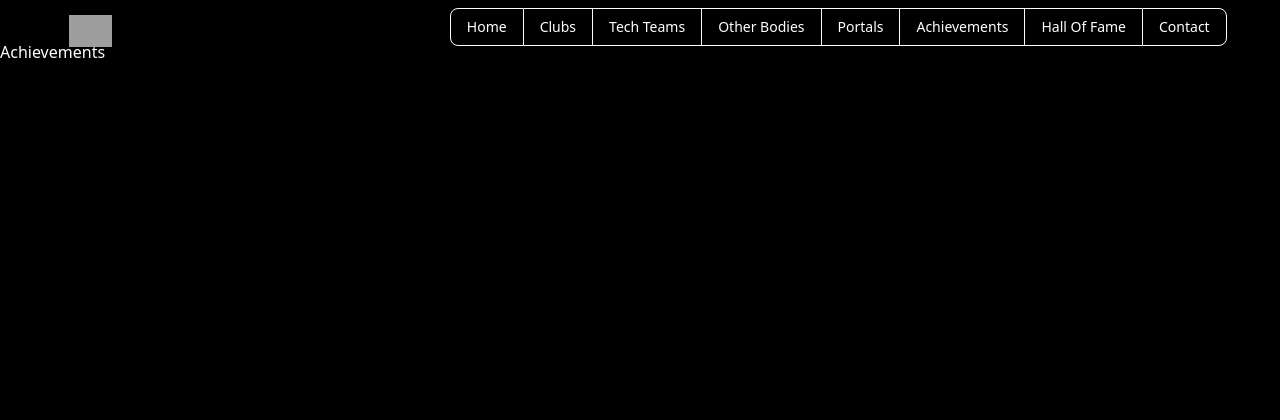
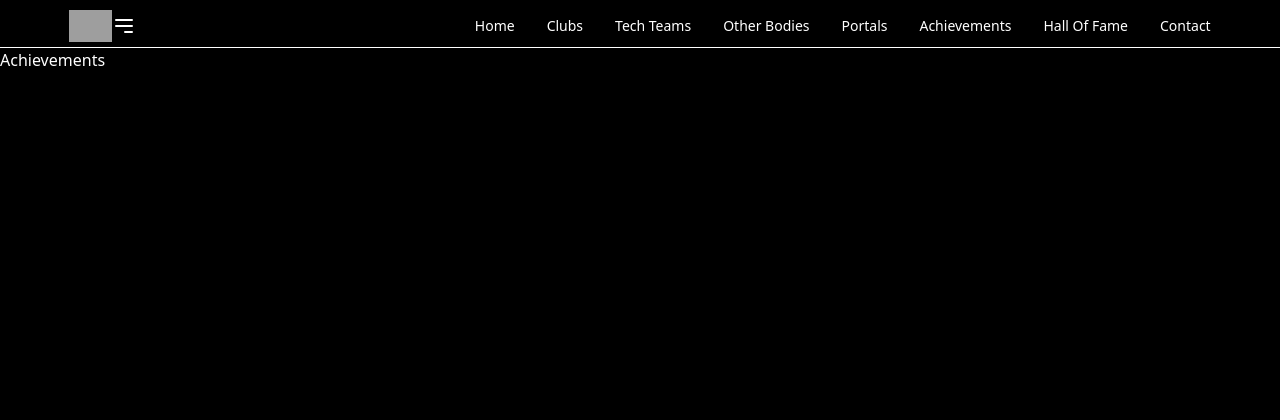
Before and after one commit to ITC-Web-Team/ITC_Main, a Django app: page /achievement/ in a window 1280 px wide. Shown: the top 420 px of the page. Run offline with Django 5.2, Linux system fonts and the light colour scheme; data that the repository does not hold is empty; style sheets or scripts are compiled from the project's sources; some libraries are stand-ins or nearby versions; grey boxes are pictures that could not be loaded.

Commit message:
Navbar Changed

```diff
--- a/templates/_base.html
+++ b/templates/_base.html
@@ -23,62 +23,149 @@
             },
         };
     </script>
+    <style>
+        .hover-underline-animation {
+            position: relative;
+            display: inline-block;
+        }
+        .hover-underline-animation::before,
+        .hover-underline-animation::after {
+            content: '';
+            position: absolute;
+            width: 100%;
+            height: 4px;
+            background-color: #3b82f6;
+            border-radius: 4px;
+            left: 0;
+            transform: scaleX(0);
+            transition: transform 0.5s ease;
+        }
+        .hover-underline-animation::before {
+            top: 0;
+            transform-origin: left;
+        }
+        .hover-underline-animation::after {
+            bottom: 0;
+            transform-origin: right;
+        }
+        .hover-underline-animation:hover::before,
+        .hover-underline-animation:hover::after {
+            transform: scaleX(0.85);
+        }
+    </style>
 </head>
 
 <body class="bg-black">
-    <nav class="text-white sticky top-0 h-10 pt-2 z-50">
+    <nav class="text-white bg-black sticky top-0 h-12 pt-2 z-50 border-b border-white">
         <div class="w-11/12 mx-auto flex justify-between items-center text-md text-thin">
-            <a href="/Home.html" class="flex items-center">
+            <a href="{% url 'home' %}" class="flex items-center">
                 <img src="https://itc.gymkhana.iitb.ac.in/static/mainwebsite/ITClogoWhite.png"
                     alt="Logo.png Load Error" class="h-8 sm:ml-4 xs:ml-6" />
             </a>
-            <div class="flex items-center space-x-6 ml-auto mb-2 xs:hidden" id="navbarNav">
-                <div class="inline-flex rounded-md shadow-sm" role="group">
+            <button class="md:block hidden text-white" id="hamburger">
+                <svg xmlns="http://www.w3.org/2000/svg" class="h-6 w-6" fill="none" viewBox="0 0 24 24" stroke="currentColor" stroke-width="2">
+                    <path stroke-linecap="round" stroke-linejoin="round" d="M4 6h16M4 12h16m-7 6h7" />
+                </svg>
+            </button>
+            <div class="flex items-center space-x-6 ml-auto xs:hidden" id="navbarNav">
+                <div class="inline-flex shadow-sm" role="group">
                     <a href="{% url 'home' %}" class="nav-link">
                         <button type="button"
-                            class="px-4 py-2 text-sm font-medium text-white bg-transparent border border-white rounded-s-lg transition duration-300 ease-in-out hover:bg-white hover:text-black focus:z-10 focus:ring-2 focus:ring-gray-500 focus:bg-white focus:text-black dark:border-white dark:text-white dark:hover:text-black dark:hover:bg-gray-700 dark:focus:bg-gray-700">
+                            class="px-4 py-2 text-sm font-medium text-white hover-underline-animation">
                             Home
                         </button>
                     </a>
                     <a href="{% url 'club_list' %}" class="nav-link">
                         <button type="button"
-                            class="px-4 py-2 text-sm font-medium text-white bg-transparent border-t border-r border-b border-white transition duration-300 ease-in-out hover:bg-white hover:text-black focus:z-10 focus:ring-2 focus:ring-gray-500 focus:bg-white focus:text-black dark:border-white dark:text-white dark:hover:text-black dark:hover:bg-gray-700 dark:focus:bg-gray-700">
+                            class="px-4 py-2 text-sm font-medium text-white hover-underline-animation">
                             Clubs
                         </button>
                     </a>
                     <a href="{% url 'techteam_list' %}" class="nav-link">
                         <button type="button"
-                            class="px-4 py-2 text-sm font-medium text-white bg-transparent border-t border-r border-b border-white transition duration-300 ease-in-out hover:bg-white hover:text-black focus:z-10 focus:ring-2 focus:ring-gray-500 focus:bg-white focus:text-black dark:border-white dark:text-white dark:hover:text-black dark:hover:bg-gray-700 dark:focus:bg-gray-700">
+                            class="px-4 py-2 text-sm font-medium text-white hover-underline-animation">
                             Tech Teams
                         </button>
                     </a>
                     <a href="{% url 'otherbodies_list' %}" class="nav-link">
                         <button type="button"
-                            class="px-4 py-2 text-sm font-medium text-white bg-transparent border-t border-r border-b border-white transition duration-300 ease-in-out hover:bg-white hover:text-black focus:z-10 focus:ring-2 focus:ring-gray-500 focus:bg-white focus:text-black dark:border-white dark:text-white dark:hover:text-black dark:hover:bg-gray-700 dark:focus:bg-gray-700">
+                            class="px-4 py-2 text-sm font-medium text-white hover-underline-animation">
                             Other Bodies
                         </button>
                     </a>
                     <a href="{% url 'portal_list' %}" class="nav-link">
                         <button type="button"
-                            class="px-4 py-2 text-sm font-medium text-white bg-transparent border-t border-r border-b border-white transition duration-300 ease-in-out hover:bg-white hover:text-black focus:z-10 focus:ring-2 focus:ring-gray-500 focus:bg-white focus:text-black dark:border-white dark:text-white dark:hover:text-black dark:hover:bg-gray-700 dark:focus:bg-gray-700">
+                            class="px-4 py-2 text-sm font-medium text-white hover-underline-animation">
                             Portals
                         </button>
                     </a>
                     <a href="{% url 'achievement_list' %}" class="nav-link">
                         <button type="button"
-                            class="px-4 py-2 text-sm font-medium text-white bg-transparent border-t border-r border-b border-white transition duration-300 ease-in-out hover:bg-white hover:text-black focus:z-10 focus:ring-2 focus:ring-gray-500 focus:bg-white focus:text-black dark:border-white dark:text-white dark:hover:text-black dark:hover:bg-gray-700 dark:focus:bg-gray-700">
+                            class="px-4 py-2 text-sm font-medium text-white hover-underline-animation">
                             Achievements
                         </button>
                     </a>
                     <a href="{% url 'halloffame_list' %}" class="nav-link">
                         <button type="button"
-                            class="px-4 py-2 text-sm font-medium text-white bg-transparent border-t border-b border-white transition duration-300 ease-in-out hover:bg-white hover:text-black focus:z-10 focus:ring-2 focus:ring-gray-500 focus:bg-white focus:text-black dark:border-white dark:text-white dark:hover:text-black dark:hover:bg-gray-700 dark:focus:bg-gray-700">
+                            class="px-4 py-2 text-sm font-medium text-white hover-underline-animation">
                             Hall Of Fame
                         </button>
                     </a>
                     <a href="{% url 'contact' %}" class="nav-link">
                         <button type="button"
-                            class="px-4 py-2 text-sm font-medium text-white bg-transparent border border-white rounded-e-lg transition duration-300 ease-in-out hover:bg-white hover:text-black focus:z-10 focus:ring-2 focus:ring-gray-500 focus:bg-white focus:text-black dark:border-white dark:text-white dark:hover:text-black dark:hover:bg-gray-700 dark:focus:bg-gray-700">
+                            class="px-4 py-2 text-sm font-medium text-white hover-underline-animation">
+                            Contact
+                        </button>
+                    </a>
+                </div>
+            </div>
+            <div class="hidden xs:inline relative bg-black w-full" id="mobileMenu">
+                <div class="flex flex-col items-center space-y-4 py-2">
+                    <a href="{% url 'home' %}" class="nav-link">
+                        <button type="button"
+                            class="px-4 py-2 text-sm font-medium text-white hover-underline-animation">
+                            Home
+                        </button>
+                    </a>
+                    <a href="{% url 'club_list' %}" class="nav-link">
+                        <button type="button"
+                            class="px-4 py-2 text-sm font-medium text-white hover-underline-animation">
+                            Clubs
+                        </button>
+                    </a>
+                    <a href="{% url 'techteam_list' %}" class="nav-link">
+                        <button type="button"
+                            class="px-4 py-2 text-sm font-medium text-white hover-underline-animation">
+                            Tech Teams
+                        </button>
+                    </a>
+                    <a href="{% url 'otherbodies_list' %}" class="nav-link">
+                        <button type="button"
+                            class="px-4 py-2 text-sm font-medium text-white hover-underline-animation">
+                            Other Bodies
+                        </button>
+                    </a>
+                    <a href="{% url 'portal_list' %}" class="nav-link">
+                        <button type="button"
+                            class="px-4 py-2 text-sm font-medium text-white hover-underline-animation">
+                            Portals
+                        </button>
+                    </a>
+                    <a href="{% url 'achievement_list' %}" class="nav-link">
+                        <button type="button"
+                            class="px-4 py-2 text-sm font-medium text-white hover-underline-animation">
+                            Achievements
+                        </button>
+                    </a>
+                    <a href="{% url 'halloffame_list' %}" class="nav-link">
+                        <button type="button"
+                            class="px-4 py-2 text-sm font-medium text-white hover-underline-animation">
+                            Hall Of Fame
+                        </button>
+                    </a>
+                    <a href="{% url 'contact' %}" class="nav-link">
+                        <button type="button"
+                            class="px-4 py-2 text-sm font-medium text-white hover-underline-animation">
                             Contact
                         </button>
                     </a>
@@ -96,6 +183,15 @@
     </footer>
 
     <script src="https://cdn.jsdelivr.net/npm/flowbite@2.5.1/dist/flowbite.min.js"></script>
+    <script>
+        const hamburger = document.getElementById('hamburger');
+        const mobileMenu = document.getElementById('mobileMenu');
+
+        hamburger.addEventListener('click', () => {
+            mobileMenu.classList.toggle('hidden');
+        });
+    </script>
+
 </body>
 
 </html>
```
Also changed, not shown: static/img/ITClogoWhite.png (added).
